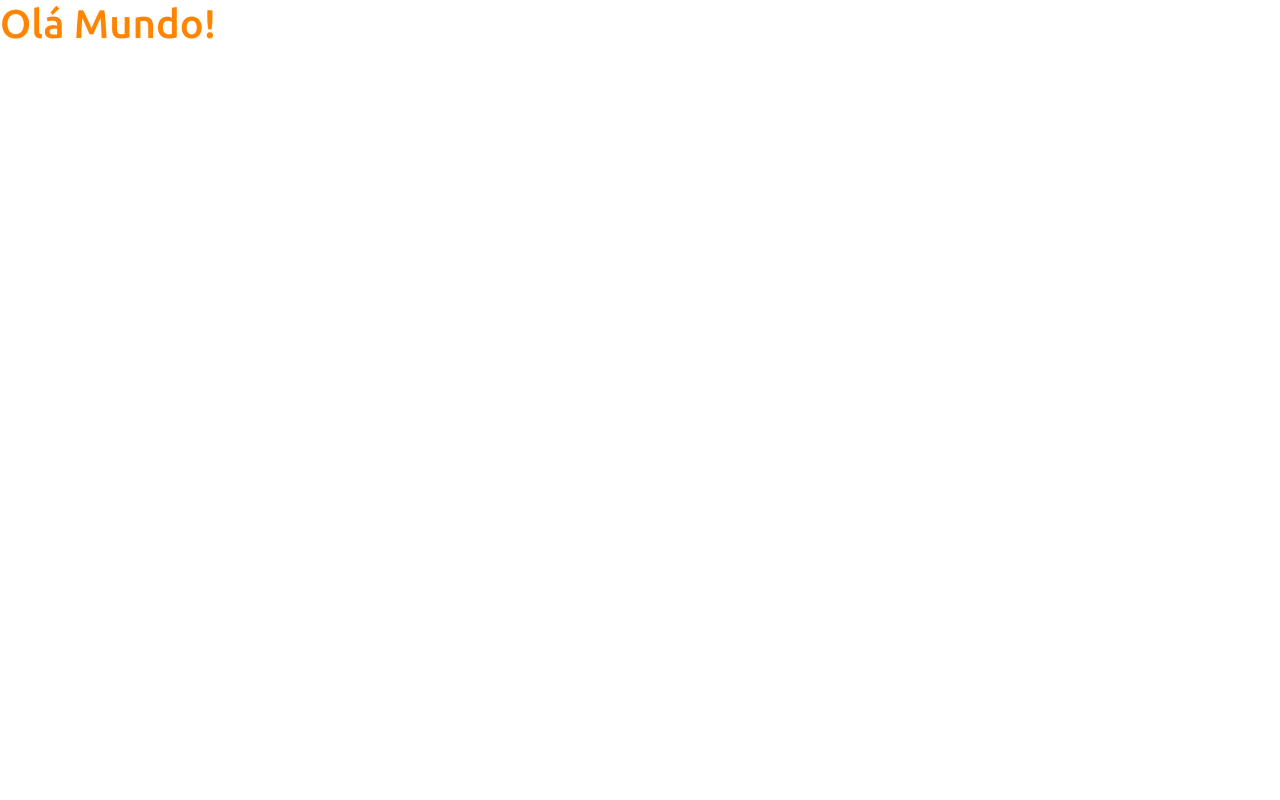
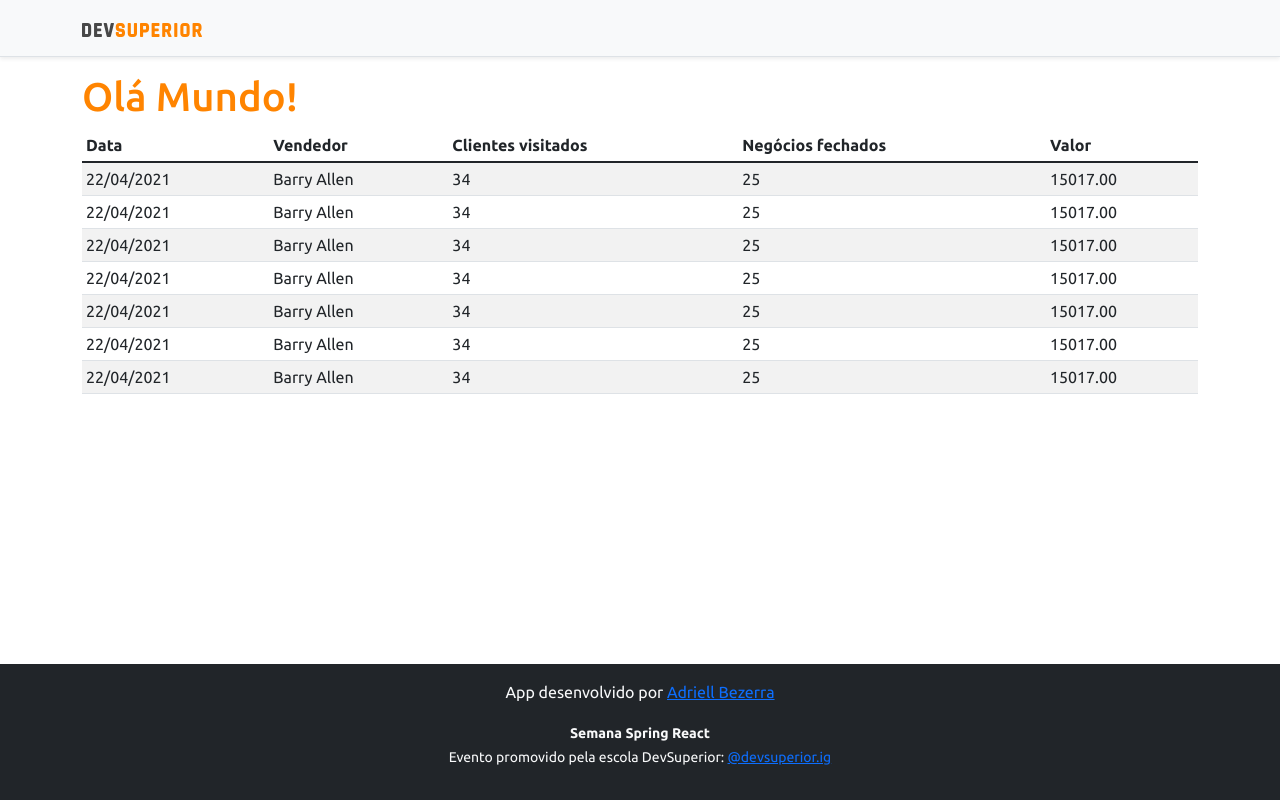
Before and after one commit to StudantJava/Projeto-SDS-3, a React (Create React App) app in the folder frontend/: page / in a window 1280 px wide. Built offline with nearby package versions, Linux system fonts and the light colour scheme.

Commit message:
Basic static components

```diff
--- a/frontend/src/App.tsx
+++ b/frontend/src/App.tsx
@@ -1,10 +1,19 @@
 import React from 'react';
+import NavBar from 'components/NavBar';
+import Footer from 'components/Footer';
+import DataTable from 'components/DataTable';
 
 function App() {
   return (
-    <div>
-      <h1 className="text-primary">Olá Mundo!</h1>
-    </div>
+    <>
+      <NavBar />
+      <div className="container">
+        <h1 className="text-primary">Olá Mundo!</h1>
+
+        <DataTable/>
+      </div>
+      <Footer/>
+    </>
   );
 }
 
--- /dev/null
+++ b/frontend/src/components/DataTable/index.tsx
@@ -0,0 +1,75 @@
+import React from 'react';
+
+function DataTable() {
+
+    return (
+        <div className="table-responsive">
+            <table className="table table-striped table-sm">
+                <thead>
+                    <tr>
+                        <th>Data</th>
+                        <th>Vendedor</th>
+                        <th>Clientes visitados</th>
+                        <th>Negócios fechados</th>
+                        <th>Valor</th>
+                    </tr>
+                </thead>
+                <tbody>
+                    <tr>
+                        <td>22/04/2021</td>
+                        <td>Barry Allen</td>
+                        <td>34</td>
+                        <td>25</td>
+                        <td>15017.00</td>
+                    </tr>
+                    <tr>
+                        <td>22/04/2021</td>
+                        <td>Barry Allen</td>
+                        <td>34</td>
+                        <td>25</td>
+                        <td>15017.00</td>
+                    </tr>
+                    <tr>
+                        <td>22/04/2021</td>
+                        <td>Barry Allen</td>
+                        <td>34</td>
+                        <td>25</td>
+                        <td>15017.00</td>
+                    </tr>
+                    <tr>
+                        <td>22/04/2021</td>
+                        <td>Barry Allen</td>
+                        <td>34</td>
+                        <td>25</td>
+                        <td>15017.00</td>
+                    </tr>
+                    <tr>
+                        <td>22/04/2021</td>
+                        <td>Barry Allen</td>
+                        <td>34</td>
+                        <td>25</td>
+                        <td>15017.00</td>
+                    </tr>
+                    <tr>
+                        <td>22/04/2021</td>
+                        <td>Barry Allen</td>
+                        <td>34</td>
+                        <td>25</td>
+                        <td>15017.00</td>
+                    </tr>
+                    <tr>
+                        <td>22/04/2021</td>
+                        <td>Barry Allen</td>
+                        <td>34</td>
+                        <td>25</td>
+                        <td>15017.00</td>
+                    </tr>
+
+                </tbody>
+            </table>
+        </div>
+    )
+
+}
+
+export default DataTable;
--- /dev/null
+++ b/frontend/src/components/Footer/index.tsx
@@ -0,0 +1,17 @@
+import React from 'react';
+
+function Footer() {
+
+    return (
+        <footer className="footer mt-auto py-3 bg-dark">
+            <div className="container">
+                <p className="text-light">App desenvolvido por <a href="https://github.com/StudantJava" target="_blank" rel="noreferrer">Adriell Bezerra</a></p>
+                <p className="text-light"><small><strong>Semana Spring React</strong><br />
+                    Evento promovido pela escola DevSuperior: <a href="https://github.com/StudantJava" target="_blank" rel="noreferrer">@devsuperior.ig</a></small></p>
+            </div>
+        </footer>
+    )
+
+}
+
+export default Footer;
--- /dev/null
+++ b/frontend/src/components/NavBar/index.tsx
@@ -0,0 +1,19 @@
+import React from 'react';
+
+import ImgDsDark from 'assets/img/ds-dark.svg';
+
+function NavBar() {
+
+    return (
+        <div className="d-flex flex-column flex-md-row align-items-center p-3 px-md-4 mb-3 bg-light border-bottom shadow-sm">
+            <div className="container">
+                <nav className="my-2 my-md-0 mr-md-3">
+                    <img src={ImgDsDark} alt="DevSuperior" width="120" />
+                </nav>
+            </div>
+        </div>
+    )
+
+}
+
+export default NavBar;
```
Also changed, not shown: frontend/src/assets/img/ds-dark.svg (added).
